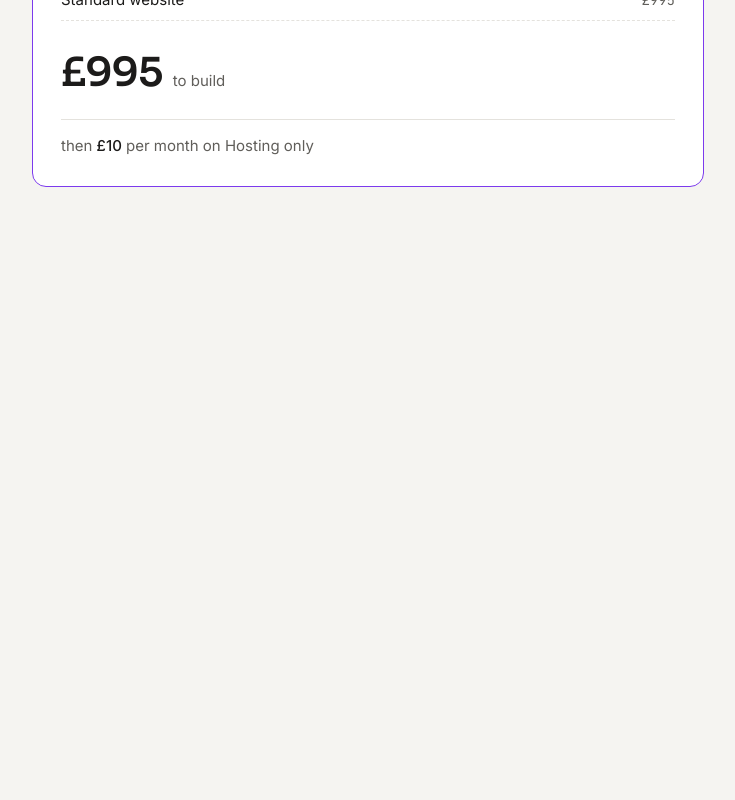
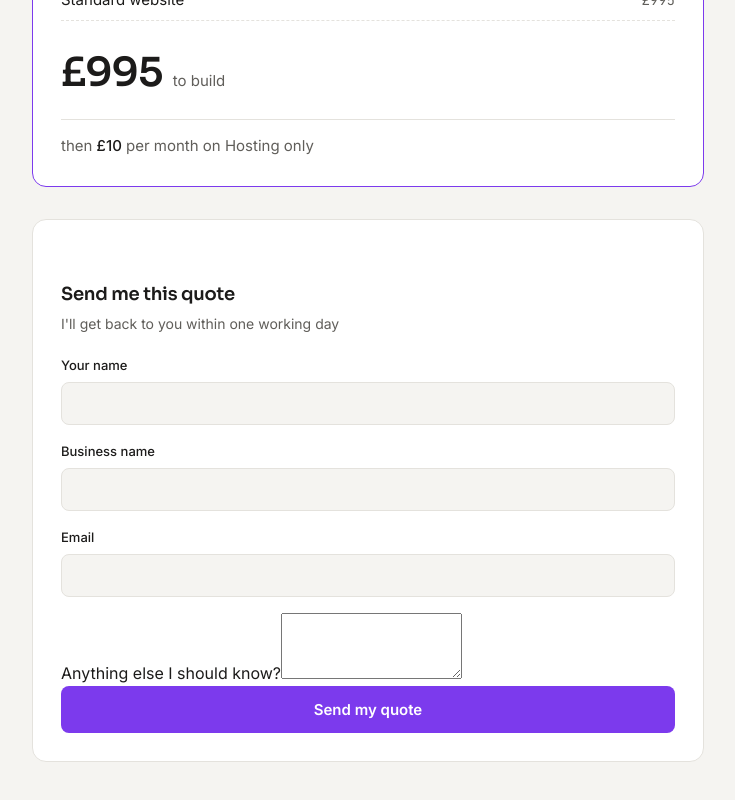
Before and after one commit to SteveJeffs/quote-builder, a React (Vite) app: page / in a window 1280 px wide. Shown: the part 1112-1912 px from the top of the page, without its empty margins (272-1007 px from the left). Before the commit the page ends 1347 px from the top, so only its background shows below. Built offline with nearby package versions, Linux system fonts and the light colour scheme.

Commit message:
Render enquiry form with controlled inputs

```diff
--- a/src/App.jsx
+++ b/src/App.jsx
@@ -5,6 +5,7 @@ import AddonList from './components/AddonList.jsx'
 import CarePlanPicker from './components/CarePlanPicker.jsx'
 import QuoteSummary from './components/QuoteSummary.jsx'
 import Logo from './components/Logo.jsx'
+import EnquiryForm from './components/EnquiryForm.jsx'
 
 function App() {
   const [selectedPackage, setSelectedPackage] = useState('standard')
@@ -74,6 +75,18 @@ function App() {
         monthly={tierPrice}
       />
 
+      <EnquiryForm
+        name={name}
+        business={business}
+        email={email}
+        message={message}
+        onNameChange={setName}
+        onBusinessChange={setBusiness}
+        onEmailChange={setEmail}
+        onMessageChange={setMessage}
+      />
+
+
     </div>
   )
 }
```
